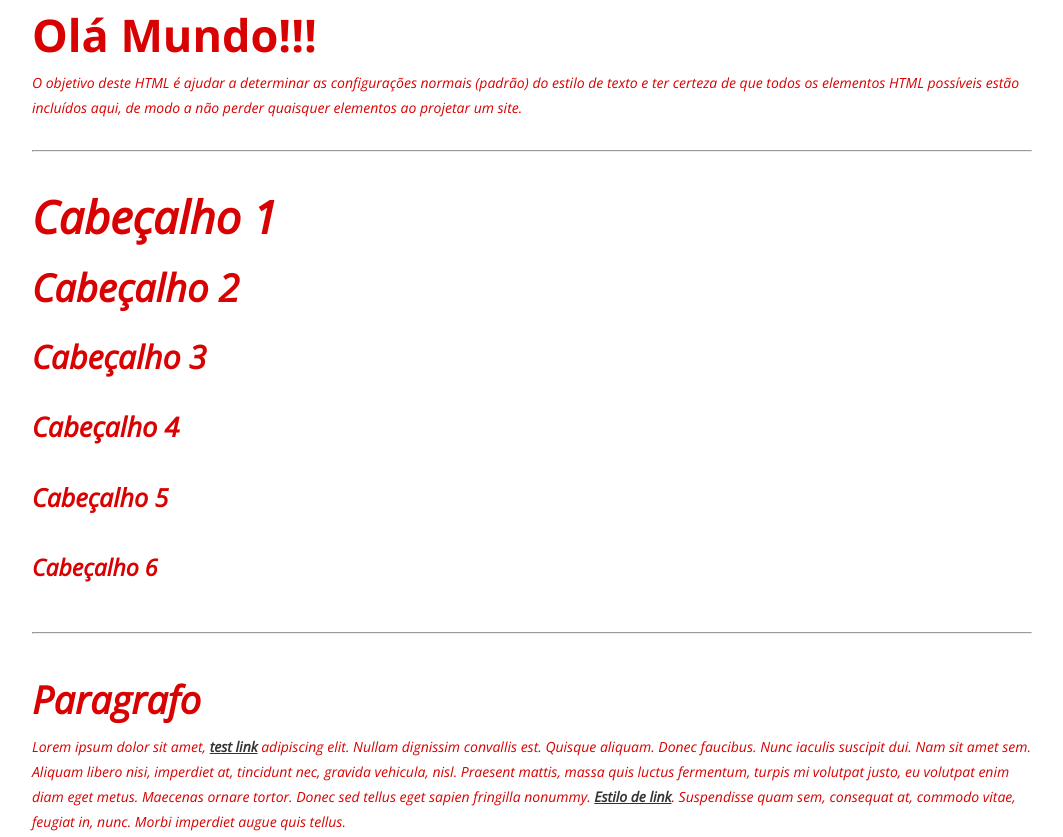
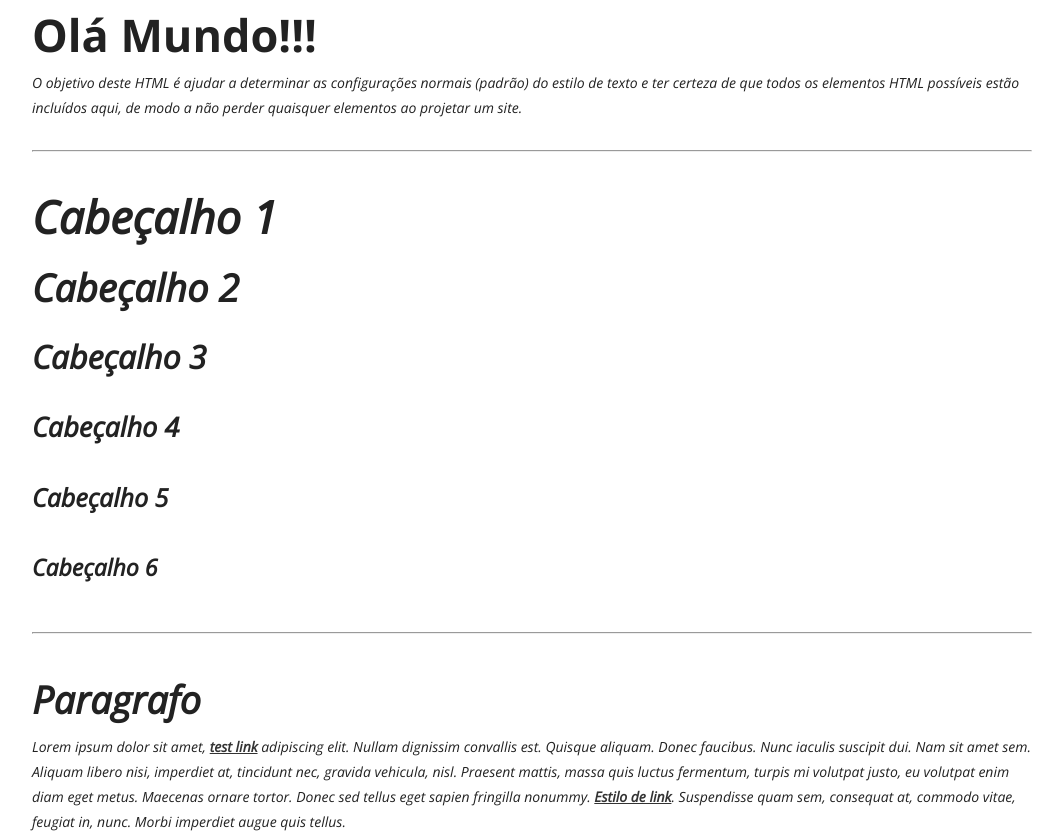
Before and after one commit to brunosilva1201/missao2021, a plain HTML site: page index.html in a window 1280 px wide. Shown: the top 837 px of the page, without its empty margins (108-1171 px from the left). Drawn offline with nearby package versions, Linux system fonts and the light colour scheme.

Commit message:
alteracao de cor

```diff
--- a/style.css
+++ b/style.css
@@ -1,6 +1,6 @@
 @import url('https://fonts.googleapis.com/css?family=Open+Sans:300,400,400i,700');
  :root {
-	 --color-default-222: rgb(216, 2, 2);
+	 --color-default-222: #222;
 	 --color-default-333: #333;
 	 --color-default-FFF: rgba(255, 255, 255, 1);
 	 --comum-color: #666;
```
